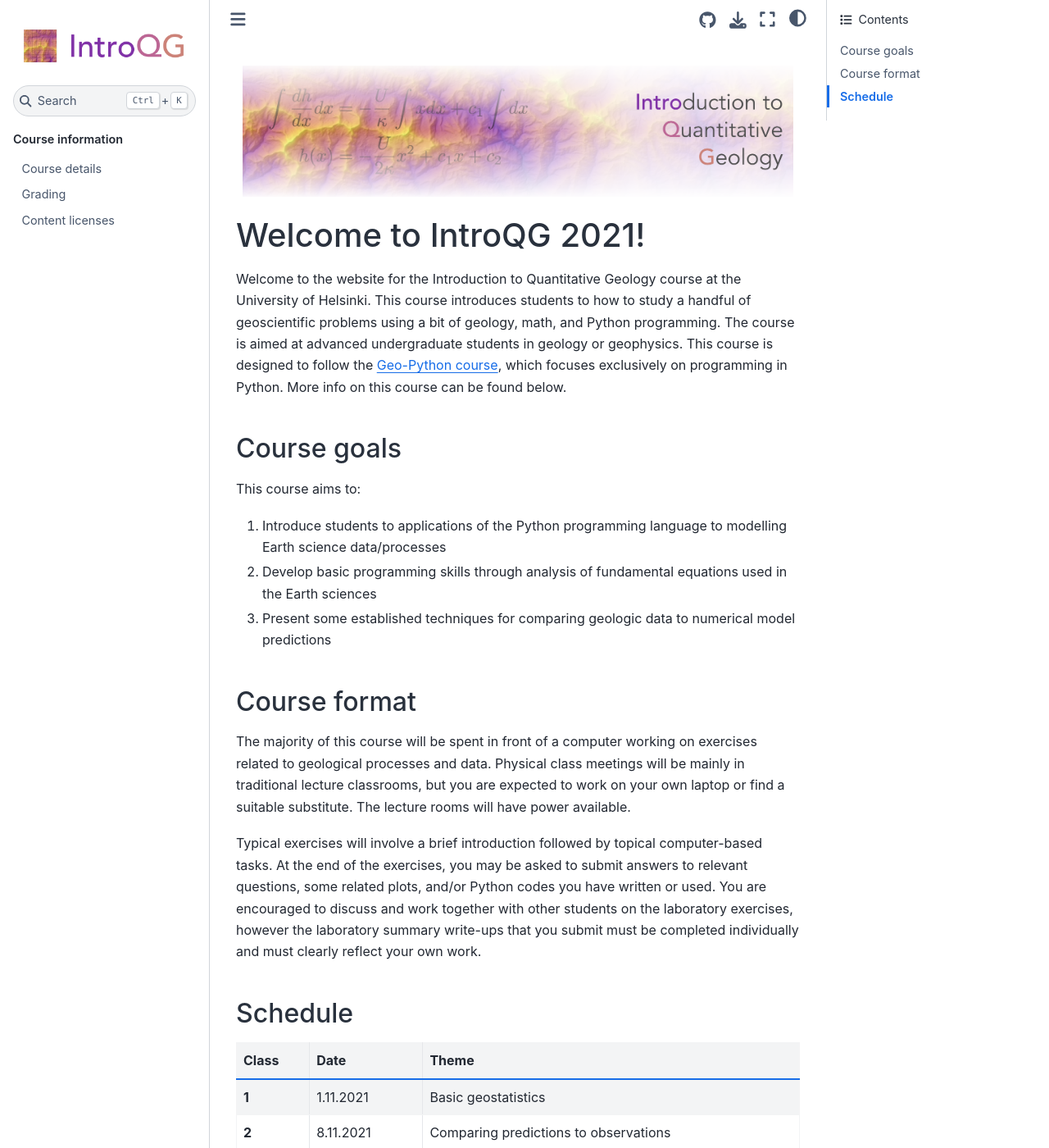
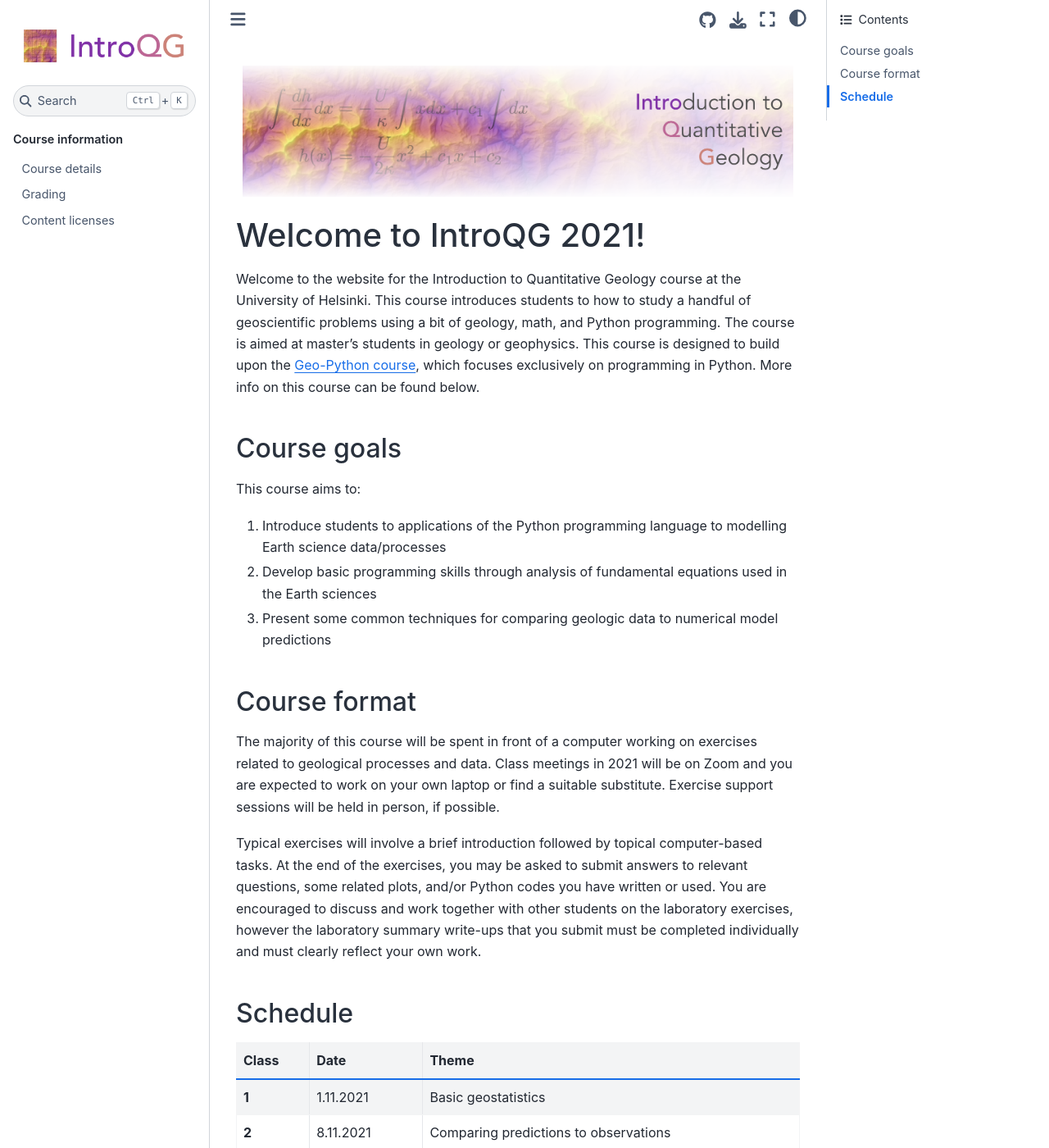
Before and after one commit to IntroQG/site, a Sphinx documentation site: the page built from source/index.rst, in a window 1280 px wide and 1400 px high. Shown: the whole window at 82% size. Built offline with Sphinx 7.4.7 and the Sphinx Book theme 1.1.4, drawn with Linux system fonts in a browser that asks for light colours; some of the changed text lies outside the part shown.

Commit message:
Minor edits

```diff
--- a/source/index.rst
+++ b/source/index.rst
@@ -8,8 +8,8 @@ Welcome to IntroQG 2021!
 
 Welcome to the website for the Introduction to Quantitative Geology course at the University of Helsinki.
 This course introduces students to how to study a handful of geoscientific problems using a bit of geology, math, and Python programming.
-The course is aimed at advanced undergraduate students in geology or geophysics.
-This course is designed to follow the `Geo-Python course <https://geo-python.github.io>`_, which focuses exclusively on programming in Python.
+The course is aimed at master's students in geology or geophysics.
+This course is designed to build upon the `Geo-Python course <https://geo-python.github.io>`_, which focuses exclusively on programming in Python.
 More info on this course can be found below.
 
 Course goals
@@ -19,14 +19,14 @@ This course aims to:
 
 1. Introduce students to applications of the Python programming language to modelling Earth science data/processes
 2. Develop basic programming skills through analysis of fundamental equations used in the Earth sciences
-3. Present some established techniques for comparing geologic data to numerical model predictions
+3. Present some common techniques for comparing geologic data to numerical model predictions
 
 Course format
 -------------
 
 The majority of this course will be spent in front of a computer working on exercises related to geological processes and data.
-Physical class meetings will be mainly in traditional lecture classrooms, but you are expected to work on your own laptop or find a suitable substitute.
-The lecture rooms will have power available.
+Class meetings in 2021 will be on Zoom and you are expected to work on your own laptop or find a suitable substitute.
+Exercise support sessions will be held in person, if possible.
 
 Typical exercises will involve a brief introduction followed by topical computer-based tasks.
 At the end of the exercises, you may be asked to submit answers to relevant questions, some related plots, and/or Python codes you have written or used.
@@ -54,7 +54,7 @@ Schedule
 | **7**  | 13.12.2021 | Quantitative thermochronology II  |
 +--------+------------+-----------------------------------+
 
-For the schedule in Period I, please check the `Geo-Python website <https://geo-python.github.io>`_.
+For the details about what was covered in the Geo-Python course in Period I, please check the `Geo-Python website <https://geo-python.github.io>`_.
 
 |
 
```
Also changed, not shown: other parts of source/index.rst (+6 -0 lines).
